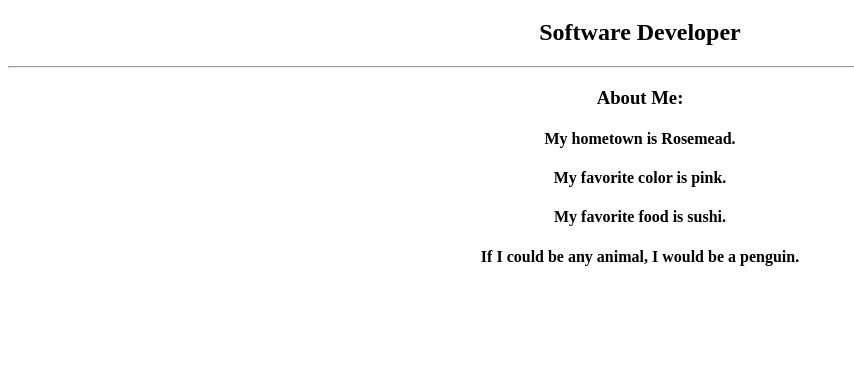
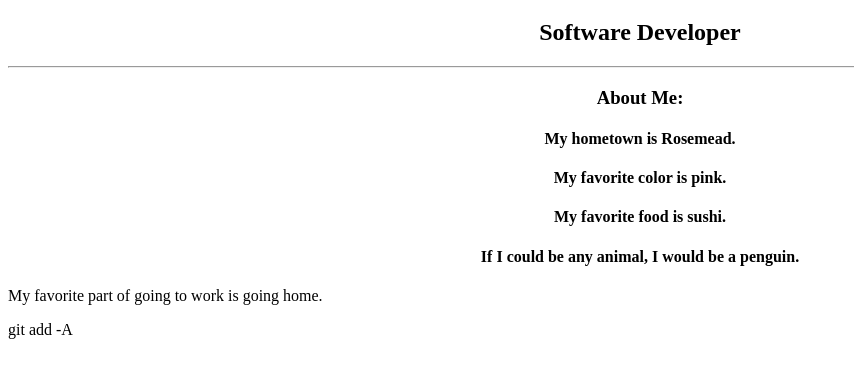
Before and after one commit to katherkp/my-first-repo, a plain HTML site: page index.html in a window 1280 px wide. Shown: the part 61-438 px from the top of the page, without its empty margins (0-854 px from the left). Drawn offline with Linux system fonts and the light colour scheme.

Commit message:
Adding new placeholder text

```diff
--- a/index.html
+++ b/index.html
@@ -19,3 +19,5 @@
 			</div>
 		  </body>
 		</html>
+<p>My favorite part of going to work is going home.</p>
+git add -A
```
